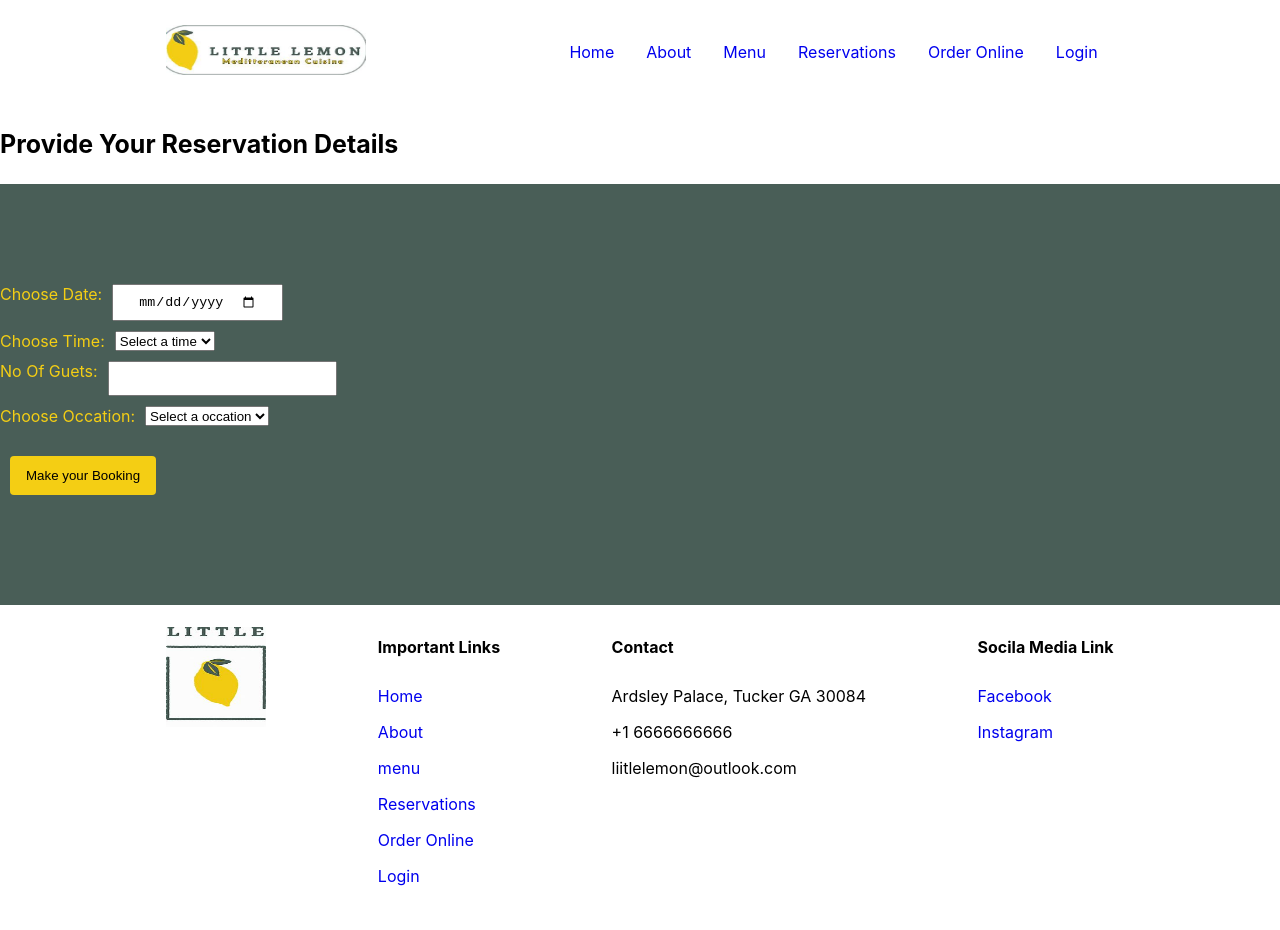
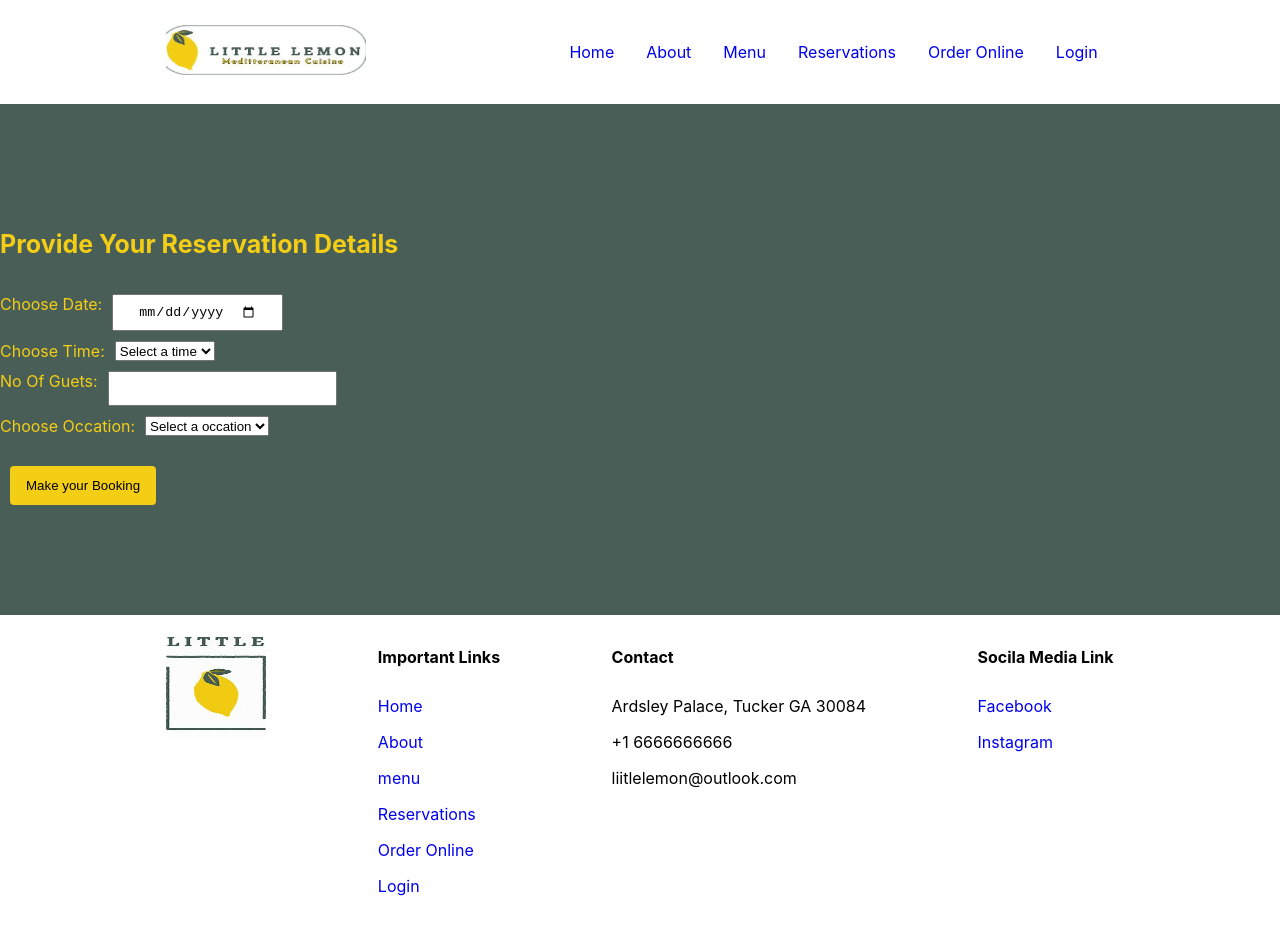
Before and after one commit to srao20/Little_Lemon_Restaurant, a React (Create React App) app in the folder little_lemon/: page /reservations in a window 1280 px wide. Built offline with nearby package versions, Linux system fonts and the light colour scheme.

Commit message:
Made changes to Reservatio Page

```diff
--- a/little_lemon/src/App.css
+++ b/little_lemon/src/App.css
@@ -147,7 +147,9 @@ form {
   padding: 100px 0;
   align-items:baseline;
 }
-
+form h3 {
+  color: #F4CE14;
+}
 #choose-date, .choose-time, #choose-guests, #choose-occasion{
   padding: 8px 24px;
 }
--- a/little_lemon/src/Reservations.js
+++ b/little_lemon/src/Reservations.js
@@ -3,7 +3,6 @@ import ReserveTable from './ReserveTable';
 const Reservations = (props) => {
     return (
         <>
-        <h3>Provide Your Reservation Details</h3>
         <ReserveTable SubmitForm = {props.SubmitForm} />
         </>
     );
--- a/little_lemon/src/ReserveTable.js
+++ b/little_lemon/src/ReserveTable.js
@@ -17,6 +17,9 @@ const ReserveTable = (props) => {
     return (
         <>
            <form onSubmit={handleSubmit}>
+                <div>
+                    <h3>Provide Your Reservation Details</h3>
+                </div>
                 {/*Choose Date*/}
                 <div className="choosedate">
                     <label htmlFor="choose-date">Choose Date: </label>
```
